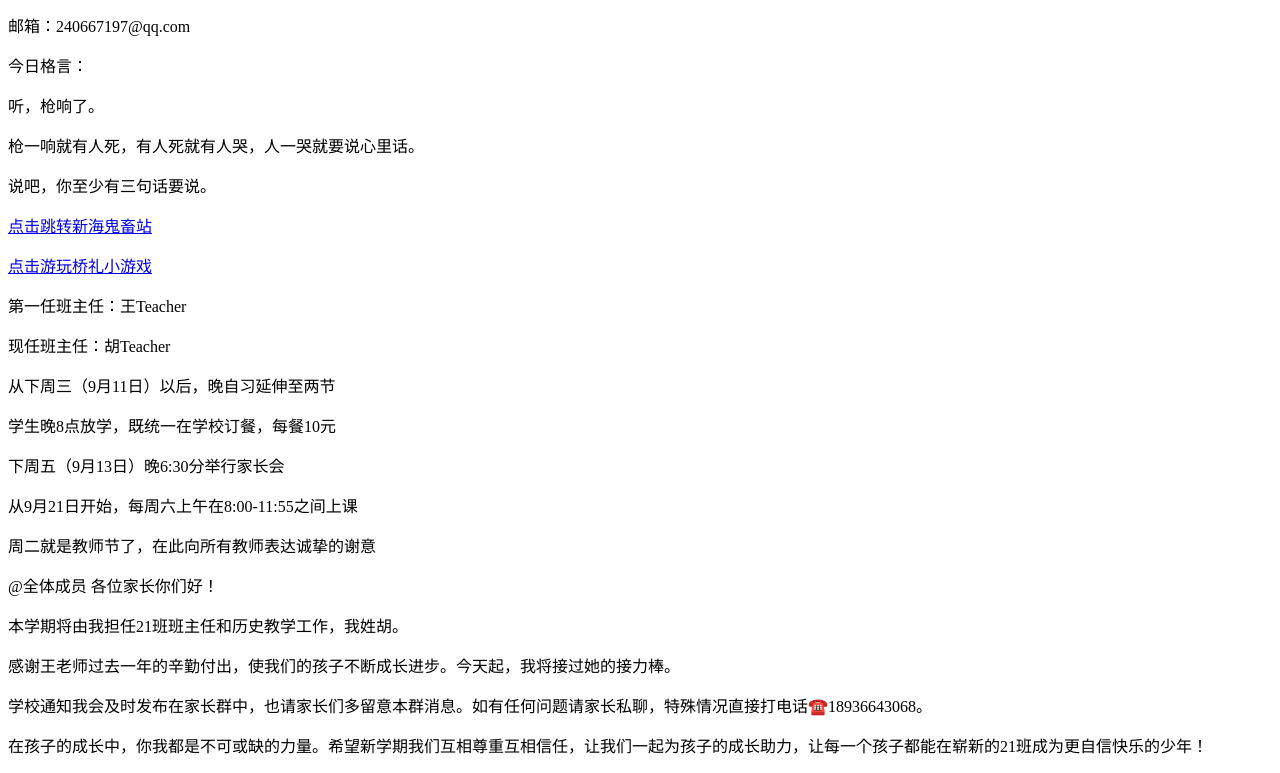
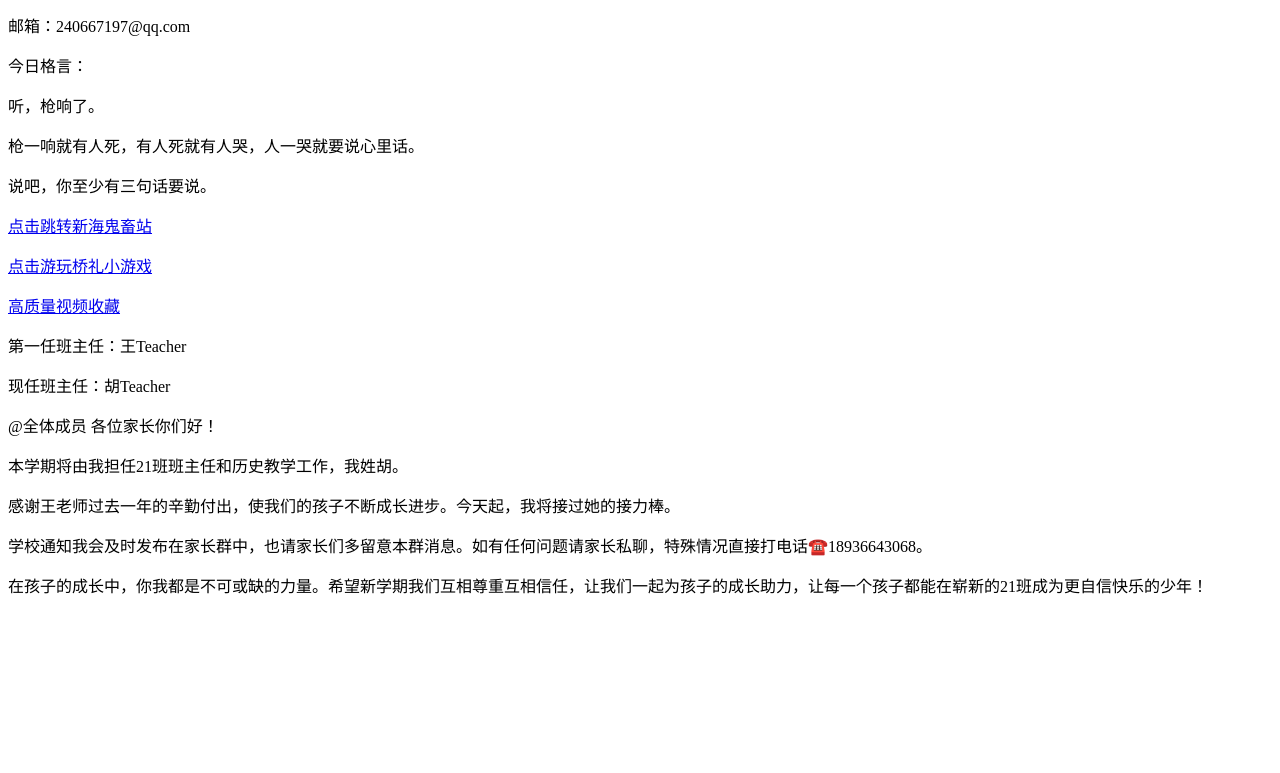
Before and after one commit to Tonchange/Tonchange.github.io, a plain HTML site: page index.html in a window 1280 px wide. Shown: the part 102-875 px from the top of the page. After the commit the page ends 800 px from the top, so only its background shows below. Drawn offline with Linux system fonts and the light colour scheme.

Commit message:
Update index.html

```diff
--- a/index.html
+++ b/index.html
@@ -10,13 +10,10 @@
 <p>   </p>
 <a href="qiaoligame.html">点击游玩桥礼小游戏</a>
 <p>   </p>
+<a href="mark.html">高质量视频收藏</a>
+<p>   </p>
 <p>第一任班主任：王Teacher</p>
 <p>现任班主任：胡Teacher</p>
-<p>从下周三（9月11日）以后，晚自习延伸至两节</p>
-<p>学生晚8点放学，既统一在学校订餐，每餐10元</p>
-<p>下周五（9月13日）晚6:30分举行家长会</p>
-<p>从9月21日开始，每周六上午在8:00-11:55之间上课</p>
-<p>周二就是教师节了，在此向所有教师表达诚挚的谢意</p>
 <p>@全体成员 各位家长你们好！</p>
 <p>本学期将由我担任21班班主任和历史教学工作，我姓胡。</p>
 <p>感谢王老师过去一年的辛勤付出，使我们的孩子不断成长进步。今天起，我将接过她的接力棒。</p>
```
